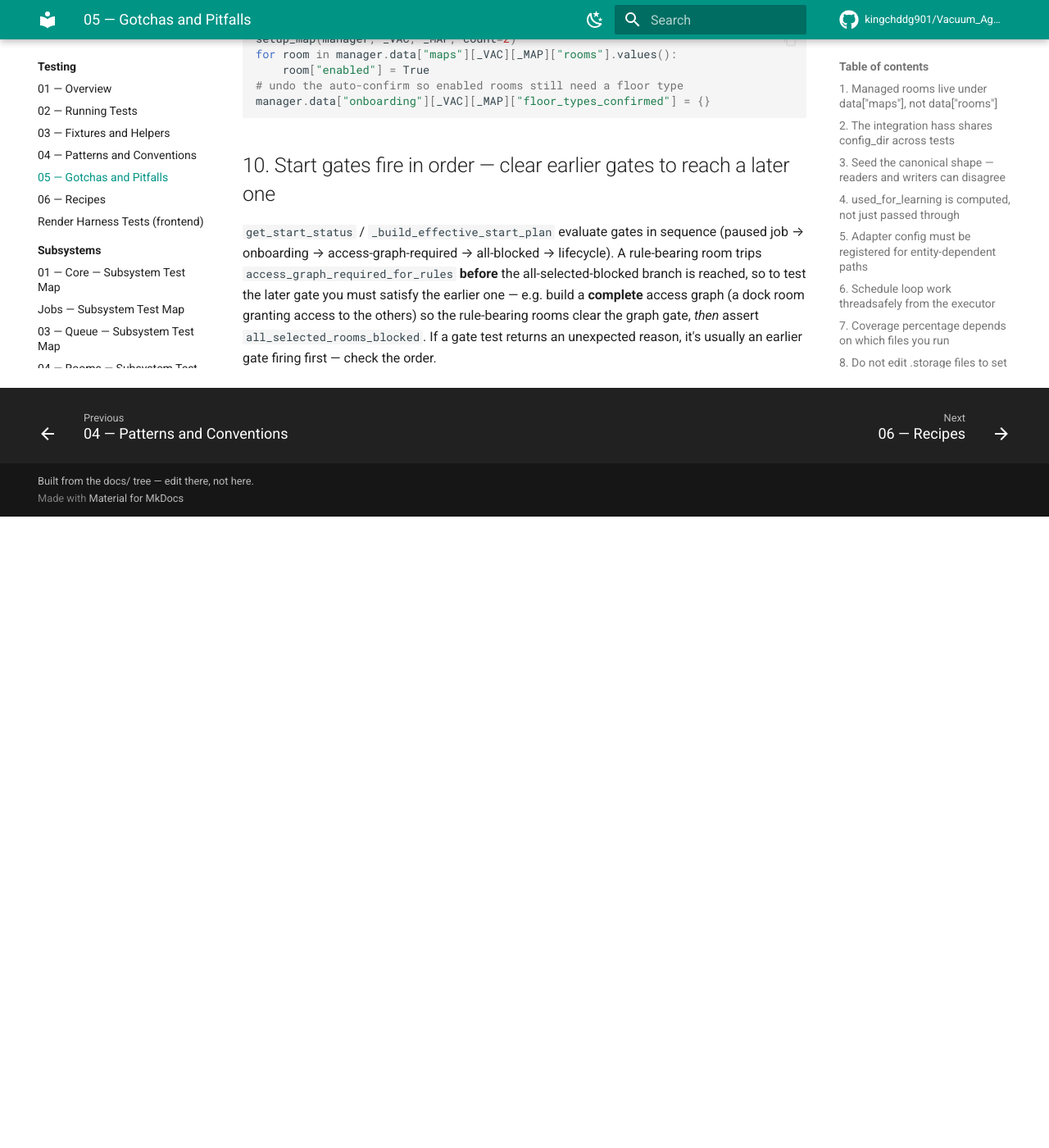
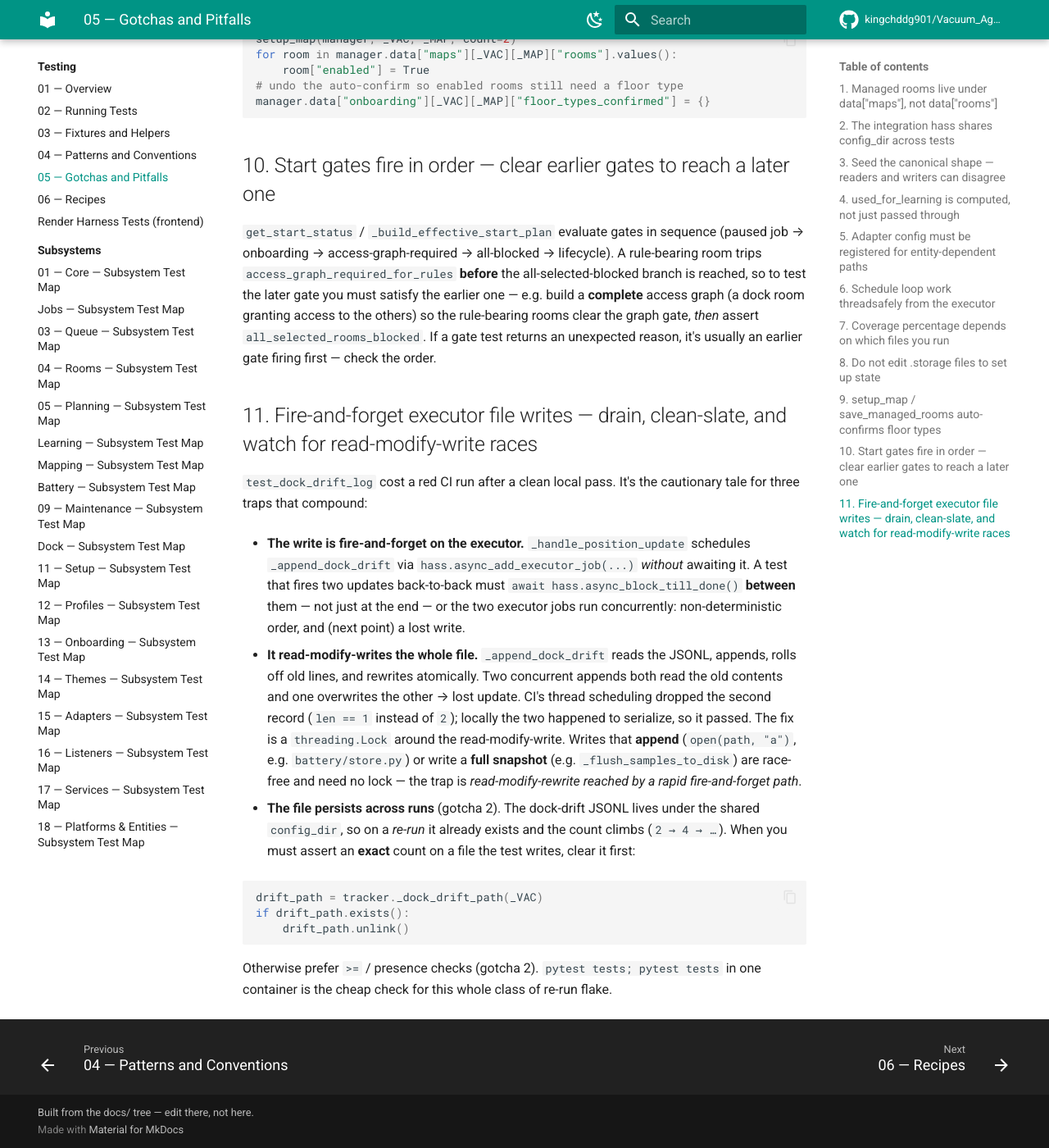
Before and after one commit to kingchddg901/Vacuum_Agent, an MkDocs documentation site: the page built from docs/testing/05-gotchas-and-pitfalls.md, in a window 1280 px wide and 1400 px high, scrolled down 3620 px. Shown: the whole window at 82% size. Built offline with MkDocs 1.6.1 and Material for MkDocs 9.7.7, drawn with Linux system fonts in a browser that asks for light colours; comment, search, counter and statistics services are not loaded; before the commit the page ends 4250 px from its top, so only the background shows below that.

Commit message:
test+docs: close 4 re-run-leak flakes + document the config_dir/executor gotcha
Scan after the dock-drift CI flake (8c275e2): a twice-through-the-suite run (pytest tests; pytest tests in one container) surfaced 4 more tests that pass on a fresh run but fail on a re-run -- they write store files to the shared/persistent HA test config_dir and assert exact/empty counts, so the prior run's data accumulates. None broke CI (fresh checkout, single run), but they are re-run-flaky. Fixed with a clean-slate at each test's start: test_learning_services clears trouble_rooms.json (get_trouble_rooms_log_empty) and the vacuum's job files + jobs_index (history_snapshot prune); test_mapping_manager unlinks map_excl.json (exclude_restore_job_bounds) and map_evmgr.json (append_trace_evidence). Documented as gotcha #11 in docs/testing/05-gotchas-and-pitfalls.md (fire-and-forget executor writes: drain between calls, clean-slate when asserting exact counts, and the read-modify-write lost-update race). Prod scan confirmed dock-drift's _append_dock_drift was the only racy fire-and-forget read-modify-write; battery uses append-mode, _flush_samples_to_disk is a full-snapshot overwrite, and the archive/exclusion rewrites are awaited single-flow. Suite now re-run-clean (both passes 2673/1); mkdocs --strict green.

````diff
--- a/docs/testing/05-gotchas-and-pitfalls.md
+++ b/docs/testing/05-gotchas-and-pitfalls.md
@@ -165,3 +165,39 @@ satisfy the earlier one — e.g. build a **complete** access graph (a dock room
 granting access to the others) so the rule-bearing rooms clear the graph gate,
 *then* assert `all_selected_rooms_blocked`. If a gate test returns an unexpected
 reason, it's usually an earlier gate firing first — check the order.
+
+## 11. Fire-and-forget executor file writes — drain, clean-slate, and watch for read-modify-write races
+
+`test_dock_drift_log` cost a red CI run after a clean local pass. It's the
+cautionary tale for three traps that compound:
+
+- **The write is fire-and-forget on the executor.** `_handle_position_update`
+  schedules `_append_dock_drift` via `hass.async_add_executor_job(...)` *without*
+  awaiting it. A test that fires two updates back-to-back must
+  `await hass.async_block_till_done()` **between** them — not just at the end — or
+  the two executor jobs run concurrently: non-deterministic order, and (next
+  point) a lost write.
+
+- **It read-modify-writes the whole file.** `_append_dock_drift` reads the JSONL,
+  appends, rolls off old lines, and rewrites atomically. Two concurrent appends
+  both read the old contents and one overwrites the other → lost update. CI's
+  thread scheduling dropped the second record (`len == 1` instead of `2`);
+  locally the two happened to serialize, so it passed. The fix is a
+  `threading.Lock` around the read-modify-write. Writes that **append**
+  (`open(path, "a")`, e.g. `battery/store.py`) or write a **full snapshot**
+  (e.g. `_flush_samples_to_disk`) are race-free and need no lock — the trap is
+  *read-modify-rewrite reached by a rapid fire-and-forget path*.
+
+- **The file persists across runs** (gotcha 2). The dock-drift JSONL lives under
+  the shared `config_dir`, so on a *re-run* it already exists and the count climbs
+  (`2 → 4 → …`). When you must assert an **exact** count on a file the test
+  writes, clear it first:
+
+  ```python
+  drift_path = tracker._dock_drift_path(_VAC)
+  if drift_path.exists():
+      drift_path.unlink()
+  ```
+
+  Otherwise prefer `>=` / presence checks (gotcha 2). `pytest tests; pytest tests`
+  in one container is the cheap check for this whole class of re-run flake.
````
Also changed, not shown: 2 other files.
